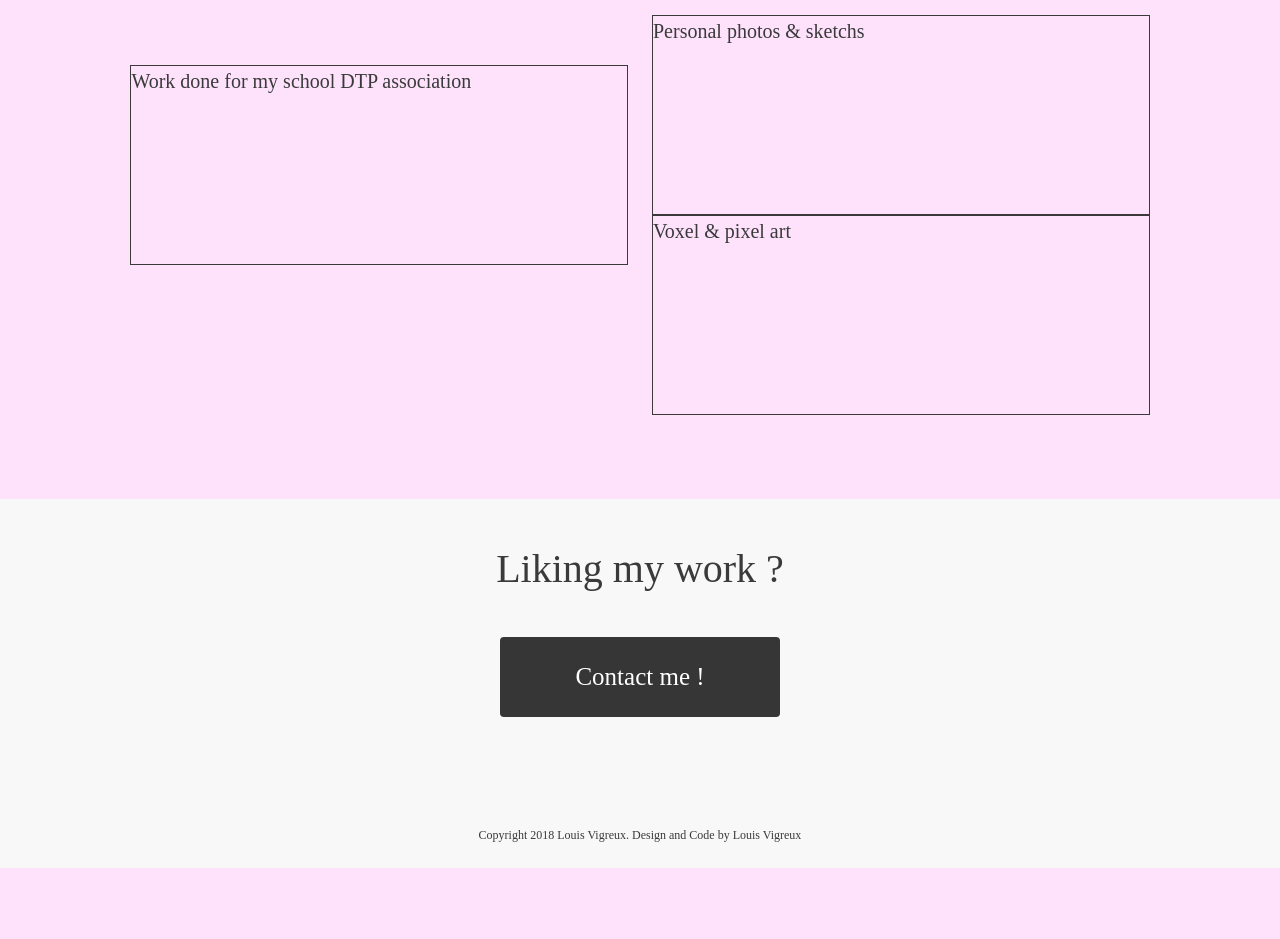
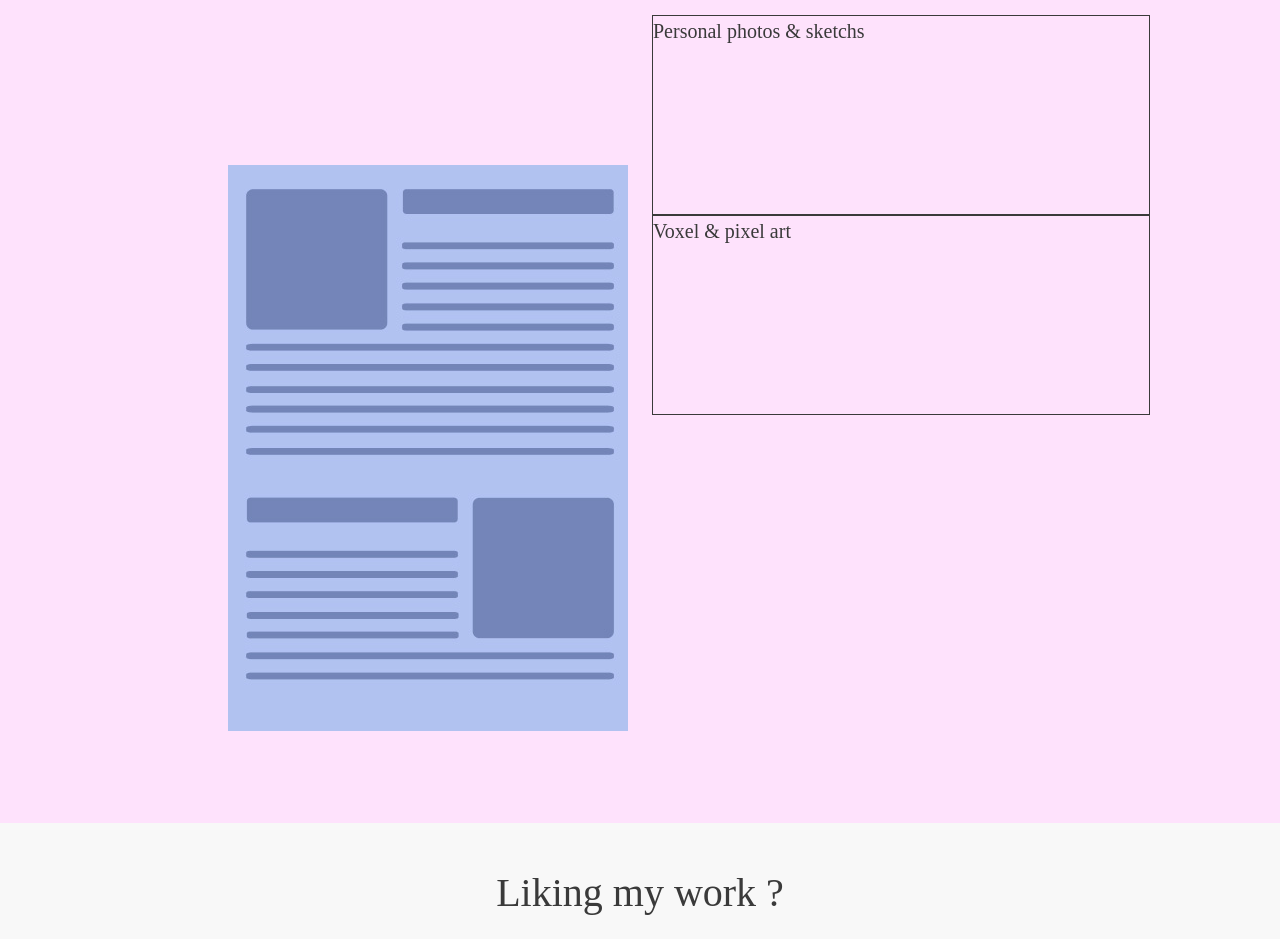
Before and after one commit to NovaaH7/portfolio, a website: page src/index.html in a window 1280 px wide. Shown: the part 1858-2797 px from the top of the page. Before the commit the page ends 2726 px from the top, so only its background shows below. Drawn offline with nearby package versions, Linux system fonts and the light colour scheme; a web font is replaced by a local one.

Commit message:
pao deezer images
pao deezer images

```diff
--- a/src/index.html
+++ b/src/index.html
@@ -99,7 +99,19 @@
 
 		<div class="columns is-centered is-multiline">
 			<div class="column is-two-fifths">
-				<div style="height: 200px; margin-top:50px " class="boxx"> Work done for my school DTP association</div>
+				<div style="margin-top: 150px"class="element-left">
+						<div class="img">
+							<a href='detail-pao.html'>
+								<img src="assets/img/pao.jpg">
+								<div class="overlay aligner">
+									<p class="image-link-text bold">
+										Work done for my school <br/> DTP association
+									</p>
+								</div>
+							</a>
+						</div>
+					</div>
+				<!-- <div style="height: 200px; margin-top:50px " class="boxx"> Work done for my school DTP association</div> -->
 			</div>
 			<div class="column is-two-fifths">
 				<div style="height: 200px" class="boxx"> Personal photos & sketchs </div>
```
Also changed, not shown: src/assets/img/deezer.jpg, src/assets/img/pao.jpg (added).
